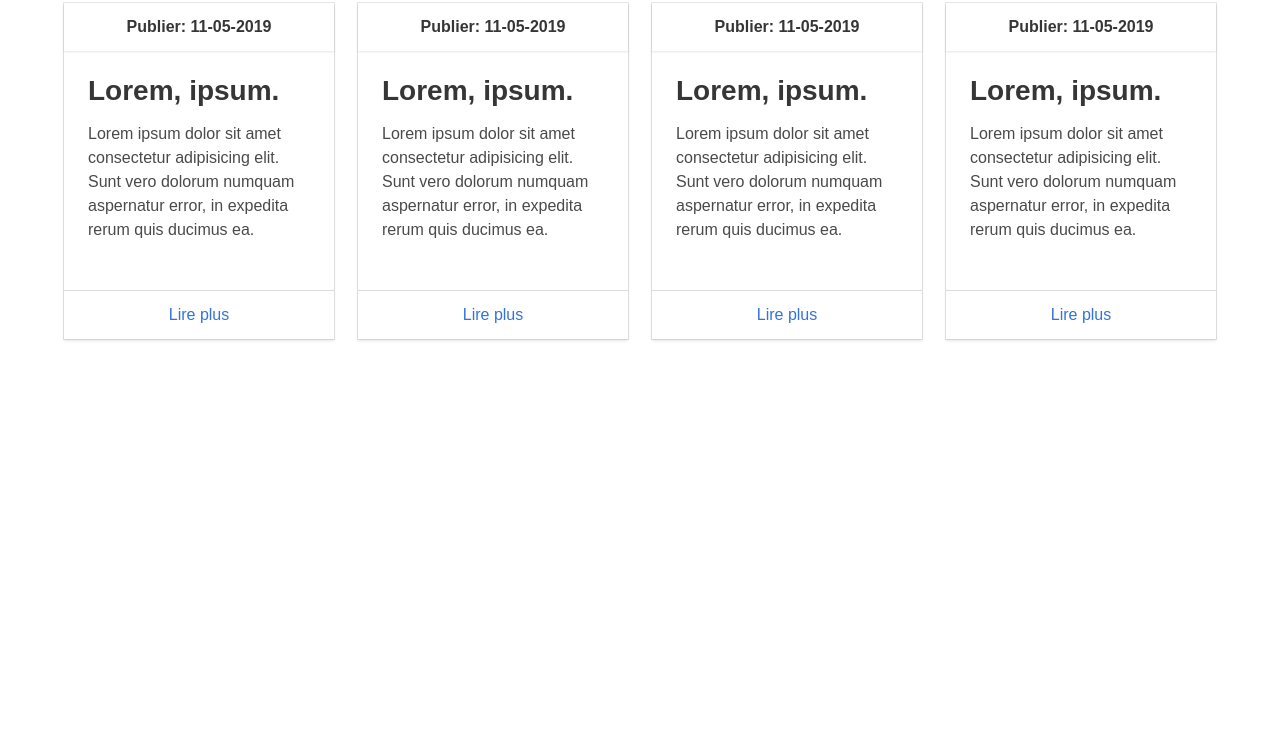
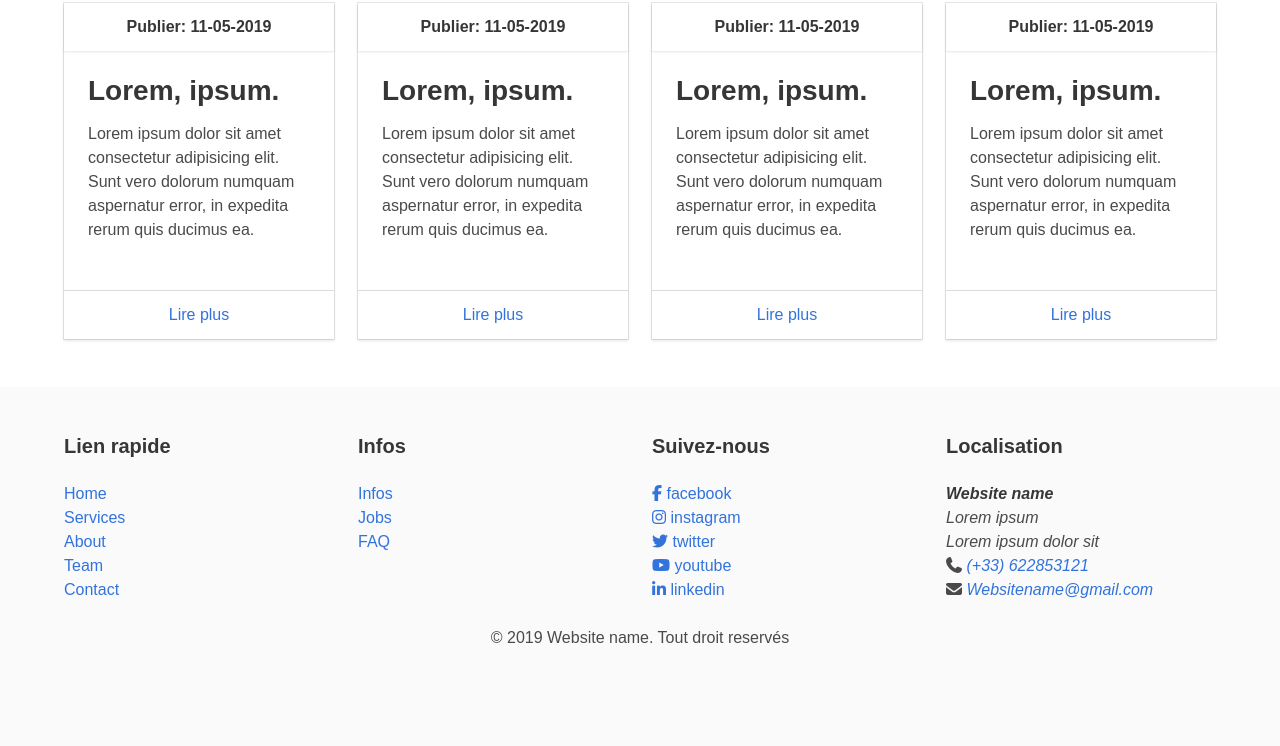
Before and after one commit to CodeurCopieur/business_website_bulma, a website: page build/index.html in a window 1280 px wide. Shown: the part 941-1687 px from the top of the page. Before the commit the page ends 1328 px from the top, so only its background shows below. Drawn offline with Linux system fonts and the light colour scheme; a web font is replaced by a local one.

Commit message:
Update index.html

```diff
--- a/build/index.html
+++ b/build/index.html
@@ -186,7 +186,6 @@
               </div>
             </div>
             <!-- Card News -->
-
         </div>
 
       </div>
@@ -194,6 +193,58 @@
 
   <!-- Section Notification -->
 
+  <!-- Footer -->
+
+    <footer class="footer">
+      <div class="container">
+        <div class="columns is-mobile is-multiline">
+          <div class="column is-half-mobile is-one-quarter-desktop">
+            <h6 class="title is-5">Lien rapide</h6>
+            <ul>
+              <li><a href="#">Home</a></li>
+              <li><a href="#">Services</a></li>
+              <li><a href="#">About</a></li>
+              <li><a href="#">Team</a></li>
+              <li><a href="#">Contact</a></li>
+            </ul>
+          </div>
+
+          <div class="column is-half-mobile is-one-quarter-desktop">
+            <h6 class="title is-5">Infos</h6>
+            <ul>
+              <li><a href="#">Infos</a></li>
+              <li><a href="#">Jobs</a></li>
+              <li><a href="#">FAQ</a></li>
+            </ul>
+          </div>
+
+          <div class="column is-half-mobile is-one-quarter-desktop">
+            <h6 class="title is-5">Suivez-nous</h6>
+            <ul>
+              <li><a href="#"><i class="fab fa-facebook-f"></i> facebook</a></li>
+              <li><a href="#"><i class="fab fa-instagram"></i> instagram</a></li>
+              <li><a href="#"><i class="fab fa-twitter"></i> twitter</a></li>
+              <li><a href="#"><i class="fab fa-youtube"></i> youtube</a></li>
+              <li><a href="#"><i class="fab fa-linkedin-in"></i> linkedin</a></li>
+            </ul>
+          </div>
+
+          <div class="column is-half-mobile is-one-quarter-desktop">
+            <h6 class="title is-5">Localisation</h6>
+            <address>
+              <strong>Website name</strong><br>
+              Lorem ipsum<br>
+              Lorem ipsum dolor sit<br>
+              <i class="fas fa-phone"></i> <a href="tel:+6622853121">(+33) 622853121</a><br>
+              <i class="fas fa-envelope"></i> <a href="mailto:Websitename@gmail">Websitename@gmail.com</a>
+            </address>
+          </div>
+        </div>
+        <p class="has-text-centered">&copy; 2019 Website name. Tout droit reservés</p>
+      </div>
+    </footer>
+
+  <!-- Footer -->
   <script src="assets/js/index.js"></script>
   <script type="text/javascript">
     document.addEventListener('DOMContentLoaded', () => {
```
